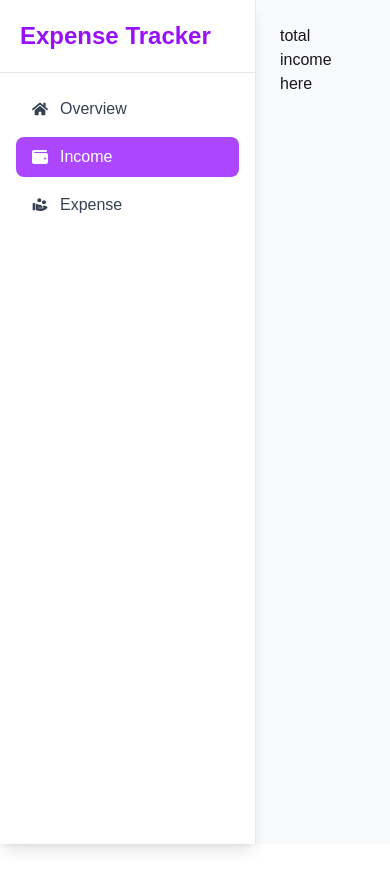
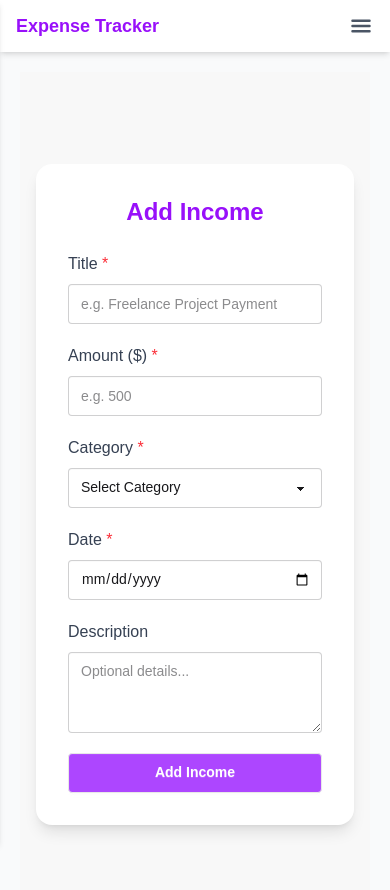
Before and after one commit to atikur-2003/expense-tracker-client, a React (Vite) app: page /dashboard/income in a window 390 px wide. Shown: the top 890 px of the page. Before the commit the page ends 844 px from the top, so only its background shows below. Built offline with nearby package versions, Linux system fonts and the light colour scheme; no server answers.

Commit message:
made dashboard layout fully responsive

```diff
--- a/package.json
+++ b/package.json
@@ -15,6 +15,7 @@
     "firebase": "^12.4.0",
     "framer-motion": "^12.23.24",
     "headlessui": "^0.0.0",
+    "lucide-react": "^0.546.0",
     "react": "^19.1.1",
     "react-dom": "^19.1.1",
     "react-icons": "^5.5.0",
--- /dev/null
+++ b/src/hooks/useAxiosSecure.jsx
@@ -0,0 +1,11 @@
+import axios from "axios";
+
+const axiosSecure = axios.create({
+  baseURL: "http://localhost:5000",
+});
+
+const useAxiosSecure = () => {
+  return axiosSecure;
+};
+
+export default useAxiosSecure;
--- a/src/layouts/DashboardLayout.jsx
+++ b/src/layouts/DashboardLayout.jsx
@@ -1,19 +1,34 @@
-import React from 'react';
-import { Outlet } from 'react-router';
-import Sidebar from '../pages/dashboardPages/Sidebar';
+import { useState } from "react";
+import { Outlet } from "react-router";
+import Sidebar from "../pages/dashboardPages/Sidebar";
+import DashboardNavbar from "../pages/dashboardPages/DashboardNavbar";
 
 const DashboardLayout = () => {
-    return (
-        <div className="flex min-h-screen bg-gray-50">
-      {/* Sidebar */}
-      <Sidebar />
+  const [isSidebarOpen, setIsSidebarOpen] = useState(false);
 
-      {/* Main content area */}
-      <div className="flex-1 ml-64 p-6 transition-all duration-300">
-        <Outlet />
+  const toggleSidebar = () => setIsSidebarOpen(!isSidebarOpen);
+  const closeSidebar = () => setIsSidebarOpen(false);
+
+  return (
+    <div className="flex min-h-screen bg-gray-50">
+      {/* Sidebar (desktop or mobile) */}
+      <Sidebar isOpen={isSidebarOpen} closeSidebar={closeSidebar} />
+
+      {/* Main Content Area */}
+      <div className="flex-1 flex flex-col">
+        {/* Navbar (visible on small screens) */}
+        <DashboardNavbar toggleSidebar={toggleSidebar} isOpen={isSidebarOpen} />
+
+        {/* Main Dashboard Content */}
+        <main
+          onClick={closeSidebar}
+          className="flex-1 p-5 md:p-8"
+        >
+          <Outlet />
+        </main>
       </div>
     </div>
-    );
+  );
 };
 
 export default DashboardLayout;
--- a/src/pages/authPages/Login.jsx
+++ b/src/pages/authPages/Login.jsx
@@ -32,7 +32,7 @@ const Login = () => {
           timer: 1500,
         });
 
-        navigate('/');
+        navigate('/dashboard');
       })
       .catch((error) => {
         const errorCode = error.code;
--- a/src/pages/authPages/Signup.jsx
+++ b/src/pages/authPages/Signup.jsx
@@ -45,7 +45,7 @@ const Signup = () => {
               showConfirmButton: false,
               timer: 1500,
             });
-            navigate("/");
+            navigate("/dashboard");
           })
           .catch((error) => {
             Swal.fire({
--- /dev/null
+++ b/src/pages/dashboardPages/DashboardNavbar.jsx
@@ -0,0 +1,23 @@
+import { FaXmark } from "react-icons/fa6";
+import { IoMenu } from "react-icons/io5";
+import { Link } from "react-router";
+
+const DashboardNavbar = ({ isOpen, toggleSidebar }) => {
+  return (
+    <header className="bg-white shadow-md px-4 py-3 flex items-center justify-between lg:hidden">
+      <Link to="/">
+        <h2 className="text-lg font-semibold text-purple-600">
+          Expense Tracker
+        </h2>
+      </Link>
+      <button
+        onClick={toggleSidebar}
+        className="text-gray-600 hover:text-purple-600 transition"
+      >
+        {isOpen ? <FaXmark size={25} /> : <IoMenu size={26} />}
+      </button>
+    </header>
+  );
+};
+
+export default DashboardNavbar;
--- a/src/pages/dashboardPages/Income.jsx
+++ b/src/pages/dashboardPages/Income.jsx
@@ -1,11 +1,159 @@
-import React from 'react';
+import { useState } from "react";
+import Swal from "sweetalert2";
+import useAxiosSecure from "../../hooks/useAxiosSecure";
 
-const Income = () => {
-    return (
-        <div>
-            total income here
-        </div>
-    );
+const AddIncome = () => {
+  const axiosSecure = useAxiosSecure();
+  const [loading, setLoading] = useState(false);
+  const [incomeData, setIncomeData] = useState({
+    title: "",
+    amount: "",
+    category: "",
+    date: "",
+    description: "",
+  });
+
+  const handleChange = (e) => {
+    const { name, value } = e.target;
+    setIncomeData({ ...incomeData, [name]: value });
+  };
+
+  const handleSubmit = async (e) => {
+    e.preventDefault();
+
+    // Simple validation
+    if (!incomeData.title || !incomeData.amount || !incomeData.category || !incomeData.date) {
+      Swal.fire("Error!", "Please fill all required fields.", "error");
+      return;
+    }
+
+    const income = {
+      ...incomeData,
+      amount: parseFloat(incomeData.amount),
+      createdAt: new Date(),
+    };
+
+    try {
+      setLoading(true);
+      const res = await axiosSecure.post("/income", income);
+
+      if (res.data.insertedId) {
+        Swal.fire("Success!", "Income added successfully!", "success");
+        setIncomeData({
+          title: "",
+          amount: "",
+          category: "",
+          date: "",
+          description: "",
+        });
+      } else {
+        Swal.fire("Error!", "Something went wrong. Try again.", "error");
+      }
+    } catch (error) {
+      console.error(error);
+      Swal.fire("Error!", "Failed to add income.", "error");
+    } finally {
+      setLoading(false);
+    }
+  };
+
+  return (
+    <div className="flex justify-center items-center min-h-screen bg-base-200 px-4 py-10">
+      <div className="w-full max-w-lg bg-white rounded-2xl shadow-lg p-8">
+        <h2 className="text-2xl font-semibold text-center text-purple-600 mb-6">
+          Add Income
+        </h2>
+
+        <form onSubmit={handleSubmit} className="space-y-5">
+          {/* Title */}
+          <div>
+            <label className="block text-gray-700 font-medium mb-2">
+              Title <span className="text-red-500">*</span>
+            </label>
+            <input
+              type="text"
+              name="title"
+              value={incomeData.title}
+              onChange={handleChange}
+              placeholder="e.g. Freelance Project Payment"
+              className="input input-bordered w-full focus:outline-none focus:border-purple-500"
+            />
+          </div>
+
+          {/* Amount */}
+          <div>
+            <label className="block text-gray-700 font-medium mb-2">
+              Amount ($) <span className="text-red-500">*</span>
+            </label>
+            <input
+              type="number"
+              name="amount"
+              value={incomeData.amount}
+              onChange={handleChange}
+              placeholder="e.g. 500"
+              className="input input-bordered w-full focus:outline-none focus:border-purple-500"
+            />
+          </div>
+
+          {/* Category */}
+          <div>
+            <label className="block text-gray-700 font-medium mb-2">
+              Category <span className="text-red-500">*</span>
+            </label>
+            <select
+              name="category"
+              value={incomeData.category}
+              onChange={handleChange}
+              className="select select-bordered w-full focus:outline-none focus:border-purple-500"
+            >
+              <option value="">Select Category</option>
+              <option value="Salary">Salary</option>
+              <option value="Freelance">Freelance</option>
+              <option value="Investment">Investment</option>
+              <option value="Business">Business</option>
+              <option value="Other">Other</option>
+            </select>
+          </div>
+
+          {/* Date */}
+          <div>
+            <label className="block text-gray-700 font-medium mb-2">
+              Date <span className="text-red-500">*</span>
+            </label>
+            <input
+              type="date"
+              name="date"
+              value={incomeData.date}
+              onChange={handleChange}
+              className="input input-bordered w-full focus:outline-none focus:border-purple-500"
+            />
+          </div>
+
+          {/* Description */}
+          <div>
+            <label className="block text-gray-700 font-medium mb-2">Description</label>
+            <textarea
+              name="description"
+              value={incomeData.description}
+              onChange={handleChange}
+              rows="3"
+              placeholder="Optional details..."
+              className="textarea textarea-bordered w-full focus:outline-none focus:border-purple-500"
+            ></textarea>
+          </div>
+
+          {/* Submit */}
+          <button
+            type="submit"
+            disabled={loading}
+            className="btn bg-purple-500 hover:bg-purple-600 text-white w-full transition duration-200"
+          >
+            {loading ? "Saving..." : "Add Income"}
+          </button>
+        </form>
+      </div>
+    </div>
+  );
 };
 
-export default Income;
+export default AddIncome;
--- a/src/pages/dashboardPages/Sidebar.jsx
+++ b/src/pages/dashboardPages/Sidebar.jsx
@@ -4,9 +4,18 @@ import { FaHome, FaChartPie, FaUser } from "react-icons/fa";
 import { FaWallet } from "react-icons/fa6";
 import { RiHandCoinFill } from "react-icons/ri";
 
-const Sidebar = () => {
+const Sidebar = ({ isOpen, closeSidebar }) => {
   return (
-    <div className="fixed left-0 top-0 w-64 h-full bg-white shadow-lg border-r border-gray-200">
+    <>
+      <div
+        className={`fixed inset-0 bg-black/40 z-30 transition-opacity duration-300 md:hidden ${
+          isOpen ? "opacity-100 visible" : "opacity-0 invisible"
+        }`}
+        onClick={closeSidebar}
+      ></div>
+      <div className={`fixed top-0 left-0 z-40 w-64 bg-white shadow-md h-full transform transition-transform duration-300 lg:translate-x-0
+        ${isOpen ? "translate-x-0" : "-translate-x-full"}`}>
+
         <div className="p-5 border-b border-gray-200">
           <Link to="/">
             <h1 className="text-2xl font-bold text-purple-600">
@@ -18,6 +27,7 @@ const Sidebar = () => {
         <nav className="flex flex-col gap-2 p-4">
           <NavLink
             to="/dashboard/overview"
+            onClick={closeSidebar}
             className={({ isActive }) =>
               `flex items-center gap-3 px-4 py-2 rounded-lg transition-all duration-200 ${
                 isActive
@@ -31,6 +41,7 @@ const Sidebar = () => {
 
           <NavLink
             to="/dashboard/income"
+            onClick={closeSidebar}
             className={({ isActive }) =>
               `flex items-center gap-3 px-4 py-2 rounded-lg transition-all duration-200 ${
                 isActive
@@ -43,6 +54,7 @@ const Sidebar = () => {
           </NavLink>
           <NavLink
             to="/dashboard/expense"
+            onClick={closeSidebar}
             className={({ isActive }) =>
               `flex items-center gap-3 px-4 py-2 rounded-lg transition-all duration-200 ${
                 isActive
@@ -55,6 +67,7 @@ const Sidebar = () => {
           </NavLink>
         </nav>
       </div>
+    </>
   );
 };
 
```
Also changed, not shown: src/components/HeroSection.jsx (+9 -5 lines), 1 other file (tests, documents, lock files or other folders). Lines whose indentation alone changed are shown as unchanged.
